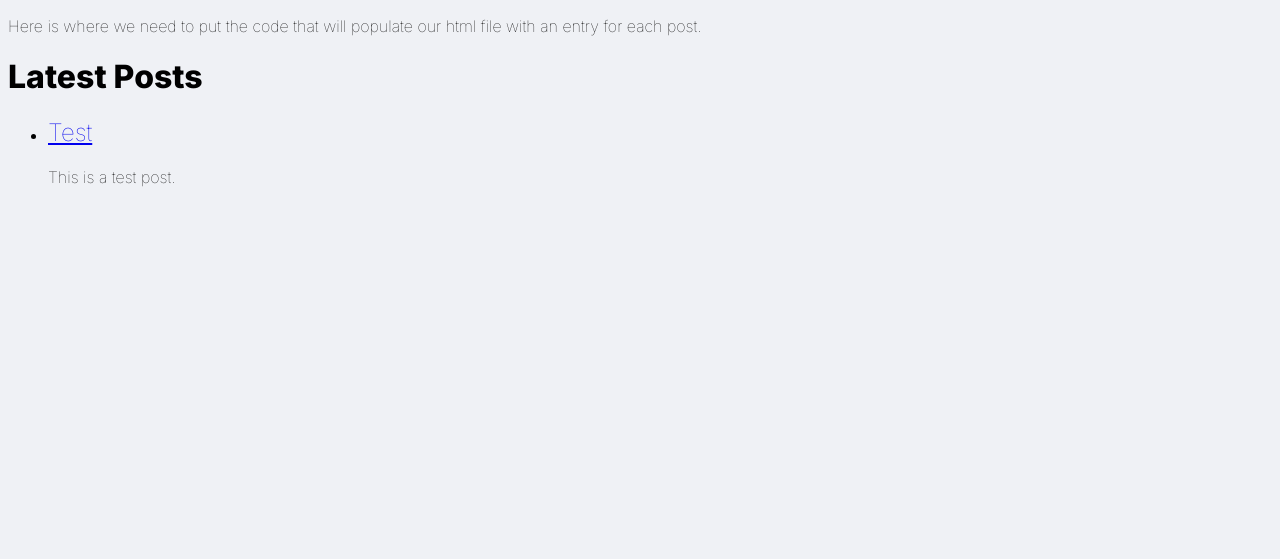
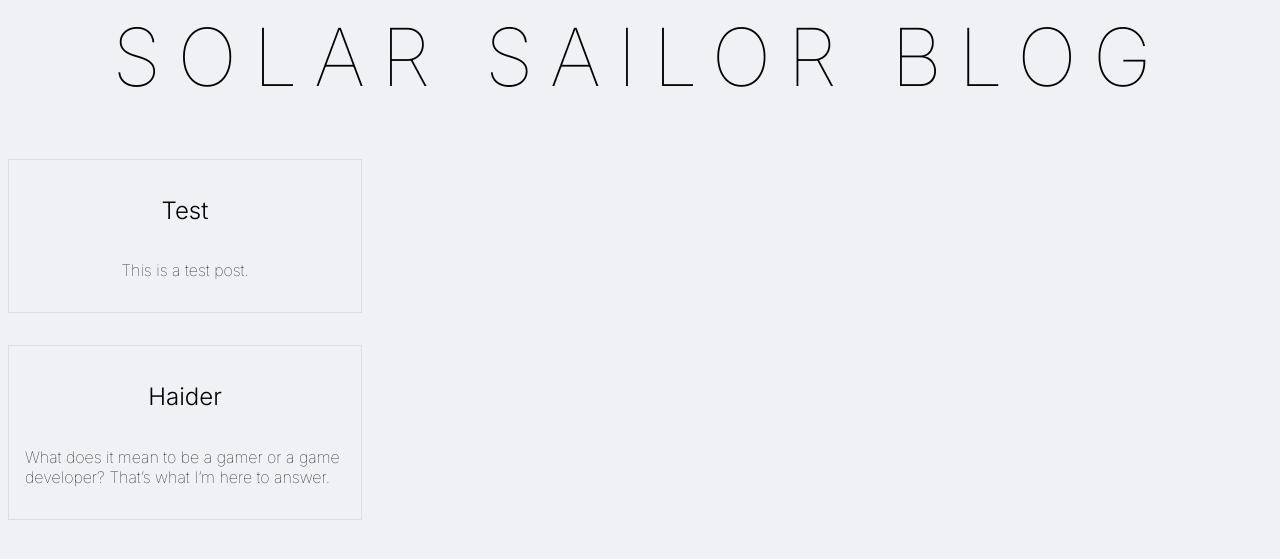
Before and after one commit to sinbadthepoet/portfolio-site, a Jekyll site: the page built from blog.html, in a window 1280 px wide. Shown: the top 559 px of the page. Built offline with Jekyll 4.4.1, drawn with Linux system fonts in a browser that asks for light colours; some web fonts are replaced.

Commit message:
Blogging

```diff
--- /dev/null
+++ b/_posts/2025-01-15-Haider.md
@@ -0,0 +1,3 @@
+What does it mean to be a gamer or a game developer? That's what I'm here to answer.
+
+This is a follow up.
--- a/_sass/main.scss
+++ b/_sass/main.scss
@@ -270,3 +270,44 @@ body {
     }
   }
 }
+
+.BlogEntryContainer{
+  display:flex;
+  flex-flow: column wrap;
+  gap: 2rem;
+  justify-content: space-around;
+  width: 100rem;
+
+  .Post{
+    border: 0.1rem solid #dddddd;
+    padding: 1rem;
+    display: flex;
+    flex-direction: column;
+    align-items: center;
+    max-width: 20rem;
+    h2{
+      font-weight: 300;
+      color: black;
+
+    }
+  }
+
+  a{
+    text-decoration: none;
+  }
+}
+
+.BlogHeader {
+  width: auto;
+  text-align: center;
+  font-weight: 100;
+  font-size: 5rem;
+  margin-top: 0;
+  letter-spacing: 1rem;
+}
+
+.contentcentering{
+  display: flex;
+  flex-direction: row;
+  justify-content: center;
+}
--- /dev/null
+++ b/blog.html
@@ -0,0 +1,15 @@
+---
+layout: default
+title: Blog
+---
+<h1 class="BlogHeader">SOLAR SAILOR BLOG</h1>
+<div class="contentcentering">
+  <div class="BlogEntryContainer">
+    {% for post in site.posts %}
+    <div class="Post">
+      <a href="{{ post.url }}"><h2>{{ post.title }}</h2></a>
+      {{ post.excerpt }}
+    </div>
+    {% endfor %}
+  </div>
+</div>
--- a/blog.md
+++ /dev/null
@@ -1,17 +0,0 @@
----
-layout: default
-title: Blog
----
-
-Here is where we need to put the code that will populate our html file with an entry for each post.
-
-<h1>Latest Posts</h1>
-
-<ul>
-  {% for post in site.posts %}
-    <li>
-      <h2><a href="{{ post.url }}">{{ post.title }}</a></h2>
-      {{ post.excerpt }}
-    </li>
-  {% endfor %}
-</ul>
```
Also changed, not shown: _posts/2025-01-17-Test.md (+0 -4 lines).
